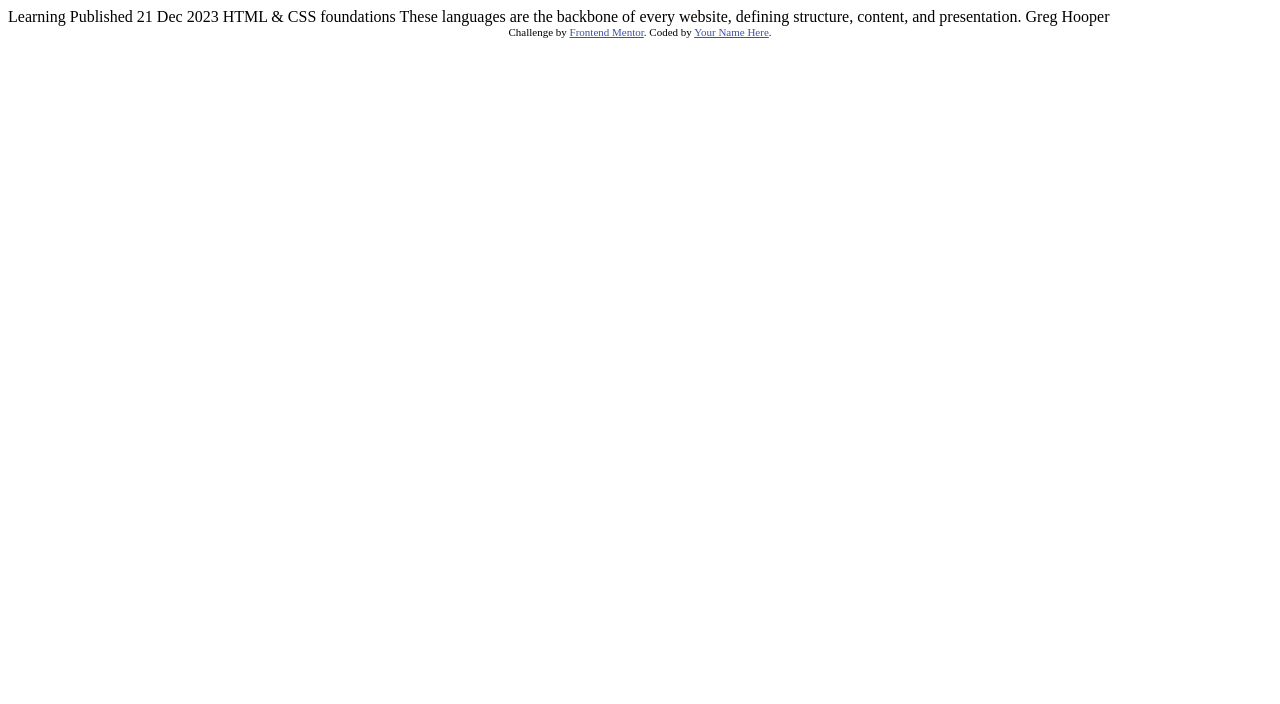
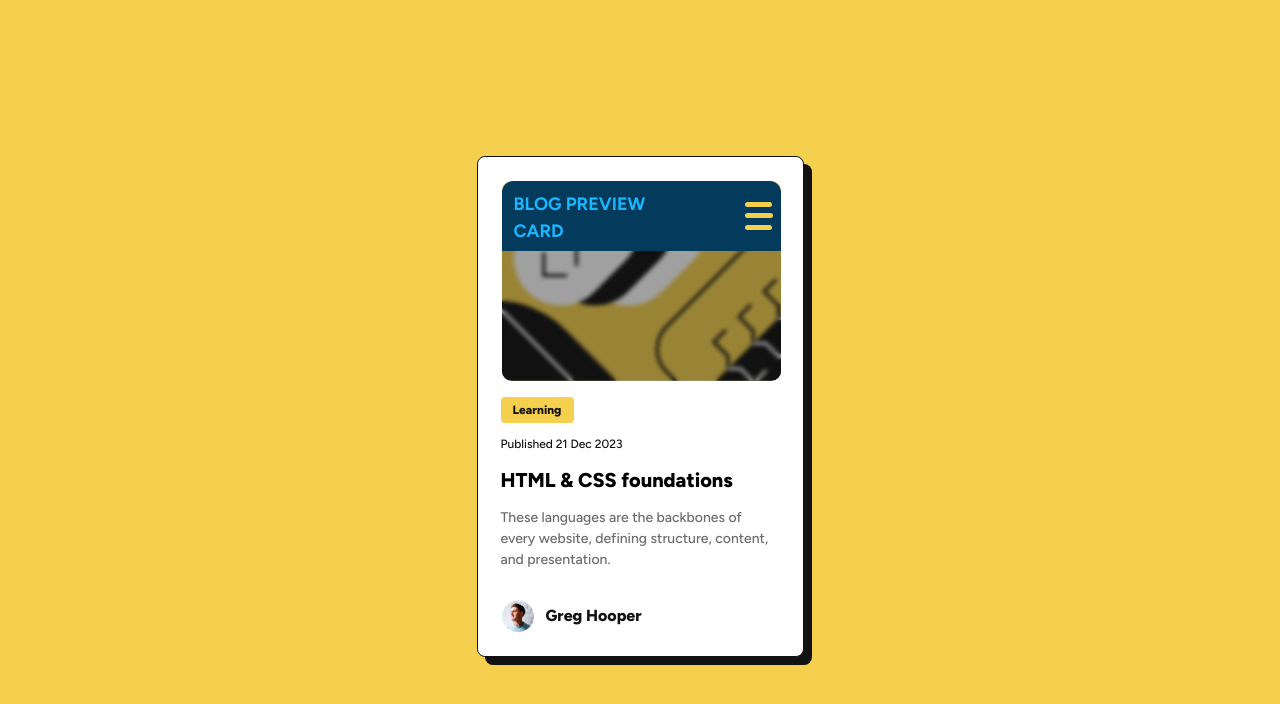
Before and after one commit to ghikmet/blog-preview-card2, a plain HTML site: page index.html in a window 1280 px wide. Drawn offline with Linux system fonts and the light colour scheme.

Commit message:
Update commit

```diff
--- a/index.html
+++ b/index.html
@@ -8,27 +8,54 @@
 
   <title>Frontend Mentor | Blog preview card</title>
 
-  <!-- Feel free to remove these styles or customise in your own stylesheet 👍 -->
-  <style>
-    .attribution { font-size: 11px; text-align: center; }
-    .attribution a { color: hsl(228, 45%, 44%); }
-  </style>
-</head>
-<body>
+  <link rel="stylesheet" href="./style.css">
 
-  Learning
+  <div class="card">
+    <header class="header container">
+      <h3 class="header__logo">Blog Preview Card</h3>
+      <button
+         id="header__navbar_toggle"
+         class="header__navbar_toggle"
+         aria-controls="header__navbar"
+         aria-label="Toggle navigation menu"
+       >
+         <span class="header__navbar_toggle_label_span"></span>
+       </button>
 
-  Published 21 Dec 2023
+      <nav id="header__navbar" class="header__navbar hidden">
+        <ul class="header__list">
+          <li class="header__list_item">
+            <a href="#home" class="header__link">Home</a>
+          </li>
+          <li class="header__list_item">
+            <a href="#blog" class="header__link">Blog</a>
+          </li>
+          <li class="header__list_item">
+            <a href="#about" class="header__link">About</a>
+          </li>
+        </ul>
+      </nav>
+    </header>
 
-  HTML & CSS foundations
+    <div class="card__blog_image container">
+      <div class="card__blog_image_blur container"></div>
+    </div>
 
-  These languages are the backbone of every website, defining structure, content, and presentation.
+    <main class="content container">
+      <p class="content__category">Learning</p>
+      <p class="content__pubdate">Published <time datetime="2023-12-21">21 Dec 2023</time></time></p>
+      <h1 class="content__title">HTML & CSS foundations</h1>
+      <p class="content__description">
+        These languages are the backbones of every website, defining structure, content, and presentation.
+      </p>
+    </main>
 
-  Greg Hooper
+    <footer class="footer container">
+      <img src="assets/images/image-avatar.webp" alt="author image" class="footer__author_image">
+      <h2 class="footer__author_name">Greg Hooper</h2>
+    </footer>
+  </div>
+  <script src="./script.js"></script>
 
-  <div class="attribution">
-    Challenge by <a href="https://www.frontendmentor.io?ref=challenge" target="_blank">Frontend Mentor</a>.
-    Coded by <a href="#">Your Name Here</a>.
-  </div>
 </body>
 </html>
--- /dev/null
+++ b/script.js
@@ -0,0 +1,6 @@
+const toggleButton = document.getElementById('header__navbar_toggle');
+  const navMenu = document.getElementById('header__navbar');
+
+  toggleButton.addEventListener('click', () => {
+      navMenu.classList.toggle('hidden');
+  });
--- /dev/null
+++ b/style.css
@@ -0,0 +1,348 @@
+@import url('https://fonts.googleapis.com/css2?family=Figtree:ital,wght@0,300..900;1,300..900&display=swap');
+
+* {
+    box-sizing: border-box;
+    margin: 0;
+    padding: 0;
+}
+
+:root {
+    --primary-background-color: hsl(47, 88%, 63%);
+    --secondary-background-color: hsl(0, 0%, 100%);
+    --primary-text-color: hsl(0, 0%, 7%);
+    --secondary-text-color: hsl(0, 0%, 42%);
+    --third-background-color: 	hsla(0, 0%, 7%, .4);
+    --blue-background-color: hsl(203, 92%, 19%);
+    --lightblue-text-color: hsl(199, 99%, 55%);
+}
+
+body {
+    min-width: 23.438rem;
+    height: 50.75rem;
+    background-color: var(--primary-background-color);
+    font-family: 'Figtree', sans-serif;
+    display: flex;
+    flex-direction: column;
+    justify-content: center;
+    align-items: center;
+}
+
+.card {
+    width: 20.438rem;
+    height: 31.313rem;
+    background-color: var(--secondary-background-color);
+    margin: 9.75rem 1.5rem 9.688rem;
+    display: flex;
+    flex-direction: column;
+    justify-content: center;
+    align-items: center;
+    gap: 0;
+    border-radius: 0.5rem;
+    box-shadow: 8px 8px 0px var(--primary-text-color);
+    border: 1px solid var(--primary-text-color);
+    position: relative;
+}
+
+.container {
+    width: 17.438rem;
+    margin: 1.5rem;
+}
+
+.header {
+  display: flex;
+  flex-direction: column;
+  align-items: center;
+  justify-content: space-between;
+  height: 4.375rem;
+  position: absolute;
+  top: 0;
+  left: 0;
+  background-color: var(--blue-background-color);
+  border-top-left-radius: 0.75rem;
+  border-top-right-radius: 0.75rem;
+  z-index: 10;
+}
+
+.header__logo {
+    width: 60%;
+    color: var(--lightblue-text-color);
+    text-transform: uppercase;
+    text-align: left;
+    position: absolute;
+    top: 0.625rem;
+    left: 0.75rem;
+    font-size: 18px;
+    line-height: 150%;
+}
+
+.header__navbar {
+  display: flex;
+  flex-direction: column;
+  justify-content: center;
+  align-items: center;
+  margin-top: 4.25rem;
+  width: 100%;
+  border-bottom-left-radius: 0.75rem;
+  border-bottom-right-radius: 0.75rem;
+  background-color: var(--blue-background-color);
+}
+
+.hidden {
+  display: none;
+}
+
+.header__navbar_toggle {
+  position: absolute;
+  top: 2rem;
+  right: 0.5rem;
+  display: block;
+  width: 10%;
+  height: 0.313rem;
+  border-radius: 0.313rem;
+  margin-bottom: 0.313rem;
+  border: none;
+  background-color: var(--primary-background-color);
+}
+
+.header__navbar_toggle_label_span,
+.header__navbar_toggle_label_span::before,
+.header__navbar_toggle_label_span::after {
+  display: block;
+  height: 0.313rem;
+  width: 1.7rem;
+  margin: 0.125rem 0;
+  border-radius: 0.313rem;
+  position: relative;
+}
+
+.header__navbar_toggle_label_span::before,
+.header__navbar_toggle_label_span::after {
+  content: '';
+  position: absolute;
+  background-color: var(--primary-background-color);
+  margin-bottom: 0.313rem;
+  border-radius: 0.313rem;
+}
+
+.header__navbar_toggle_label_span::before {
+  bottom: 0.5rem;
+}
+
+.header__navbar_toggle_label_span::after {
+  top: 0.5rem;
+}
+
+.header__list {
+  list-style-type: none;
+  margin-bottom: 1rem;
+  width: 100%;
+  text-align: center;
+}
+
+.header__list_item {
+  padding: 0.625rem;
+  border-bottom: 1px solid var(--primary-background-color);
+}
+
+.header__link {
+  text-decoration: none;
+  text-transform: uppercase;
+  color: var(--primary-background-color);
+  font-weight: 800;
+  font-size: 1rem;
+}
+
+.header__link:hover {
+  border: 3px solid black;
+}
+
+.card__blog_image {
+    max-width: 100%;
+    height: 12.5rem;
+    background-image: url('assets/images/illustration-article.svg');
+    background-size: cover;
+    background-position: center;
+    backdrop-filter: blur(2px);
+    border-radius: 0.625rem;
+    position: absolute;
+    top: 0;
+    left: 0;
+}
+
+.card__blog_image_blur {
+    width: 100%;
+    height: 100%;
+    position: absolute;
+    top: -1.5rem;
+    left: -1.5rem;
+    background-color: var(--third-background-color);
+    backdrop-filter: blur(2px);
+    border-radius: 0.625rem;
+}
+
+.content {
+    height: 10.813rem;
+    position: absolute;
+    top: 15rem;
+    display: flex;
+    flex-direction: column;
+    justify-content: flex-start;
+    align-items: flex-start;
+    margin: 0;
+}
+
+.content__category {
+    width: 4.563rem;
+    border-radius: 0.25rem;
+    font-family: 'Figtree';
+    font-size: 0.75rem;
+    line-height: 150%;
+    font-weight: 800;
+    color: var(--primary-text-color);
+    padding: 0.25rem 0.75rem;
+    background-color: var(--primary-background-color);
+}
+
+.content__pubdate {
+    width: 7.688rem;
+    font-family: 'Figtree';
+    font-size: 0.75rem;
+    line-height: 150%;
+    font-weight: 500;
+    color: var(--primary-text-color);
+    margin: 0.75rem 0;
+}
+
+.content__title {
+    width: 100%;
+    height:1.875rem;
+    font-family: 'Figtree';
+    font-size: 1.25rem;
+    font-weight: 800;
+    line-height: 150%;
+    margin-bottom: 0.75rem;
+}
+
+.content__description {
+    font-family: 'Figtree';
+    font-size: 0.875rem;
+    font-weight: 500;
+    line-height: 150%;
+    color: var(--secondary-text-color);
+}
+
+.footer {
+    display: flex;
+    justify-content: start;
+    align-items: center;
+    position: absolute;
+    bottom: 0;
+    left: 0;
+}
+
+.footer__author_image {
+    width: 2rem;
+}
+
+.footer__author_name {
+    align-self: center;
+    padding-left: 0.75rem;
+    font-family: 'Figtree';
+    font-size: 1rem;
+    line-height: 150%;
+    font-weight: 800;
+    color: var(--primary-text-color);
+}
+
+@media screen and (min-width: 90rem) {
+    body {
+        min-width: 90rem;
+        height: 100vh;
+    }
+
+    .card {
+        width: 24rem;
+        height: 32.625rem;
+    }
+
+    .container {
+        width: 21rem;
+    }
+
+    .header {
+        display: flex;
+        flex-direction: column;
+        justify-content: center;
+        align-items: center;
+        height: 4.375em;
+        background-color: var(--blue-background-color);
+    }
+
+    .header__logo {
+        width: 100%;
+        margin-left: -0.75rem;
+        text-align: center;
+    }
+
+    .header__navbar {
+        all: unset;
+        display: flex;
+        flex-wrap: wrap;
+        width: 100%;
+    }
+
+    .header__navbar_toggle {
+        display: none;
+    }
+
+    .header__list {
+        width: 21em;
+        display: flex;
+        justify-content: center;
+        align-items: center;
+        margin-top: 2.938rem;
+
+    }
+
+    .header__list_item {
+        width: 6.25rem;
+        margin: 0;
+        border: none;
+    }
+
+    .header__link {
+        margin-left: -0.5rem;
+    }
+
+    .header__link:hover {
+        border-bottom: 1px solid var(--primary-background-color);
+    }
+
+    .content {
+        height: 12.125rem;
+        margin: 0 1.5rem 0;
+    }
+
+    .content__category {
+        width: 5.125rem;
+        font-size: 0.875rem;
+    }
+
+    .content__pubdate {
+        width: 8.938rem;
+        font-size: 0.875rem;
+    }
+
+    .content__title {
+        font-size: 1.5rem;
+    }
+
+    .content__title:hover {
+        color: var(--primary-background-color);
+    }
+
+    .content__description {
+        height: 4.5rem;
+        font-size: 1rem;
+    }
+}
```
Also changed, not shown: assets/images/Screenshot_Desktop.png (added), assets/images/Screenshot_Mobile.png (added), 1 other file.
